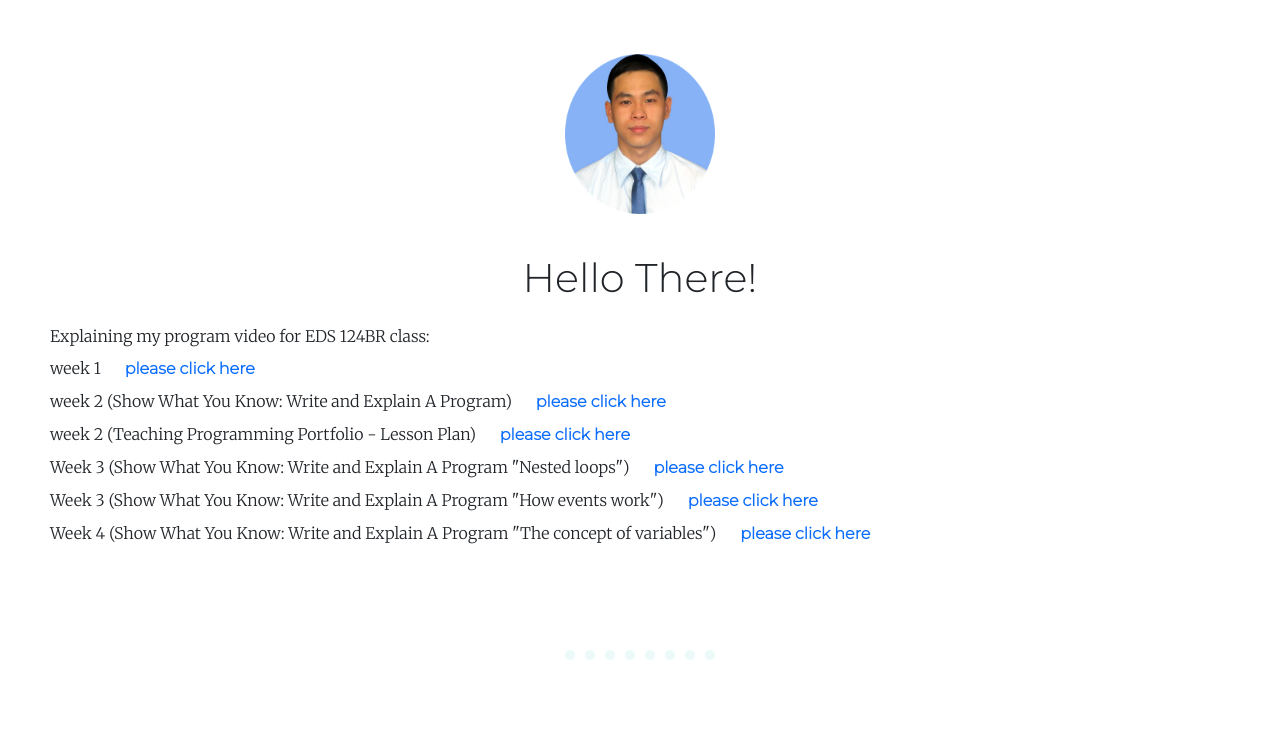
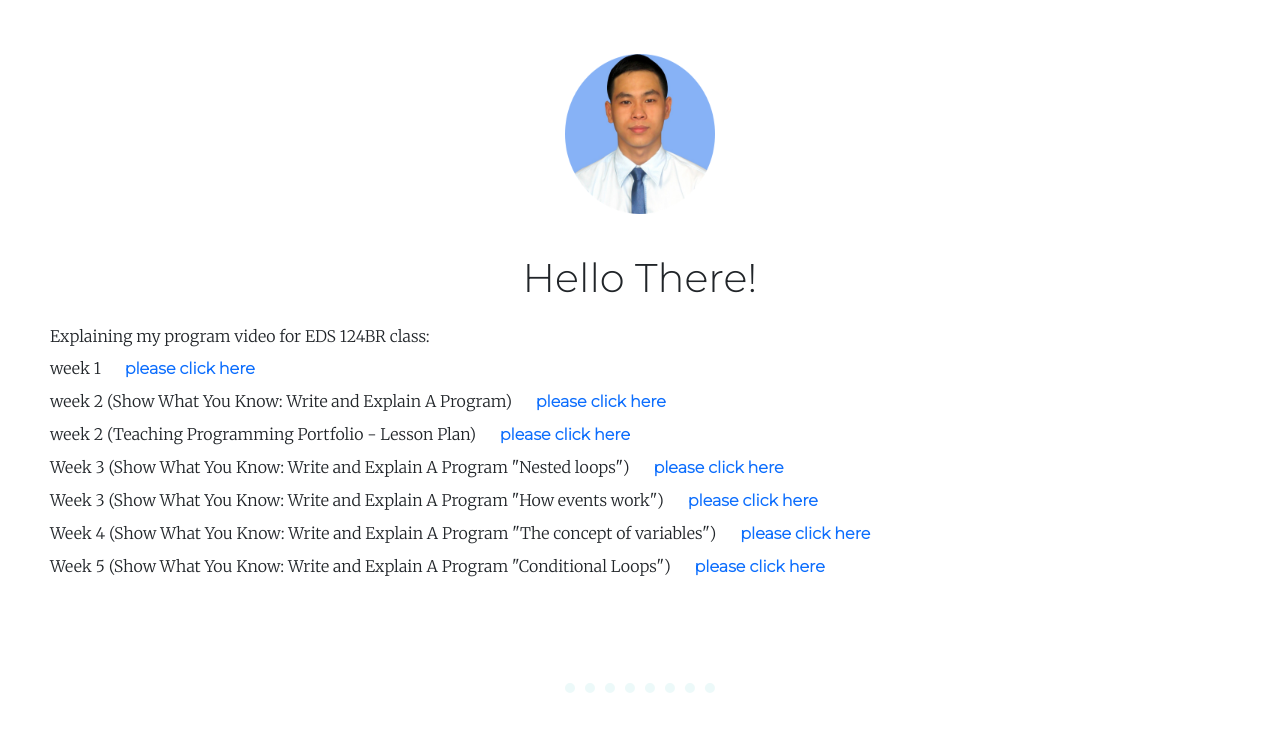
Before and after one commit to trungtinvo/EDS-124BR, a plain HTML site: page index.html in a window 1280 px wide. Shown: the part 803-1534 px from the top of the page. Drawn offline with nearby package versions, Linux system fonts and the light colour scheme.

Commit message:
add conditional loops video w5

```diff
--- a/index.html
+++ b/index.html
@@ -69,7 +69,8 @@
         Week 3 (Show What You Know: Write and Explain A Program "How events work") <a href="https://youtu.be/Tpg57T-7bF8"><strong>please click here</strong></a>
         <br>
         Week 4 (Show What You Know: Write and Explain A Program "The concept of variables") <a href="https://youtu.be/1sfjqaovzbI"><strong>please click here</strong></a>
-
+        <br>
+        Week 5 (Show What You Know: Write and Explain A Program "Conditional Loops") <a href="https://youtu.be/MRAi8zCWH-k"><strong>please click here</strong></a>
       </p>
     </div>
     <hr>
```
